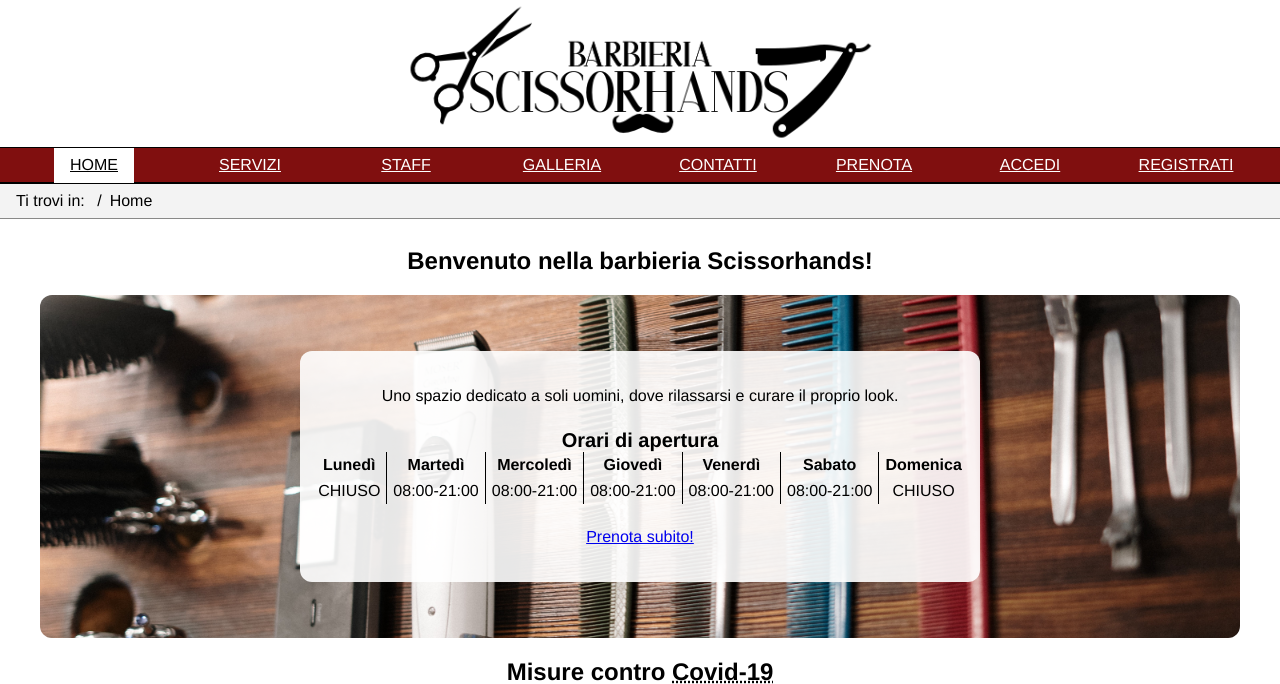
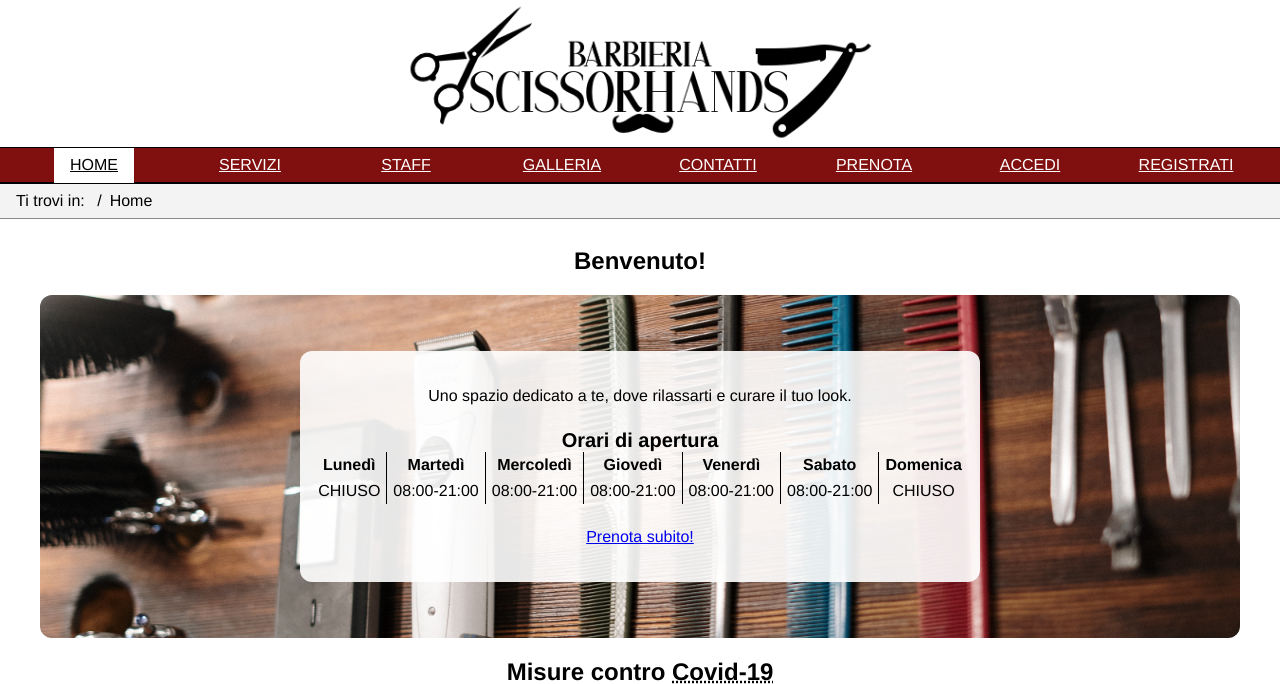
Before and after one commit to leidard/TecWeb_progetto, a PHP site: page / in a window 1280 px wide. Shown: the top 684 px of the page. Run offline with PHP 8.4, Linux system fonts and the light colour scheme; data comes from the database, SQL or seed files in the repository; data that the repository does not hold is empty.

Commit message:
NON CAMBIATE INDEX.HTML AAAAAAAA

```diff
--- a/controllers/index.css
+++ b/controllers/index.css
@@ -474,8 +474,6 @@ section#Gallery div#img-container>img{
 }
 
 section#Gallery h2{
-    text-align: center;
-    font-size: 3em;
     margin-bottom: 10px;
 }
 
--- a/views/index.html
+++ b/views/index.html
@@ -1,11 +1,11 @@
 <section id="benvenuto" aria-label="Benvenuto">
     <header>
-        <h2>Benvenuto nella barbieria <span lang="en">Scissorhands</span>!</h2>
+        <h2>Benvenuto!</h2>
     </header>
     <div class="img-wrap">
         <div class="content">
             <p>
-                Uno spazio dedicato a soli uomini, dove rilassarsi e curare il proprio <span lang="en">look</span>.
+                Uno spazio dedicato a te, dove rilassarti e curare il tuo <span lang="en">look</span>.
             </p>
             %ORARIAPERTURA%
             <a href="/book.php" id="link-prenota">Prenota subito!</a>
@@ -15,8 +15,7 @@
 
 <section id="misureSicurezza" aria-label="misure sicurezza">
     <h2>Misure contro <abbr title="Coronavirus disease 2019">Covid-19</abbr></h2>
-    <p>Con noi sei in sicurezza! Per contenere la diffusione del virus <abbr
-            title="Coronavirus disease 2019">Covid-19</abbr>, <span lang="en">Scissorhands</span> e i suoi dipendenti si
+    <p>Con noi sei in sicurezza! Per contenere la diffusione del virus <abbr title="Coronavirus disease 2019">Covid-19</abbr>, <span lang="en">Scissorhands</span> e i suoi dipendenti si
         impegnano a:</p>
     <ul>
         <li>controllare il <span lang="en"><strong>green pass</strong></span>;</li>
```
